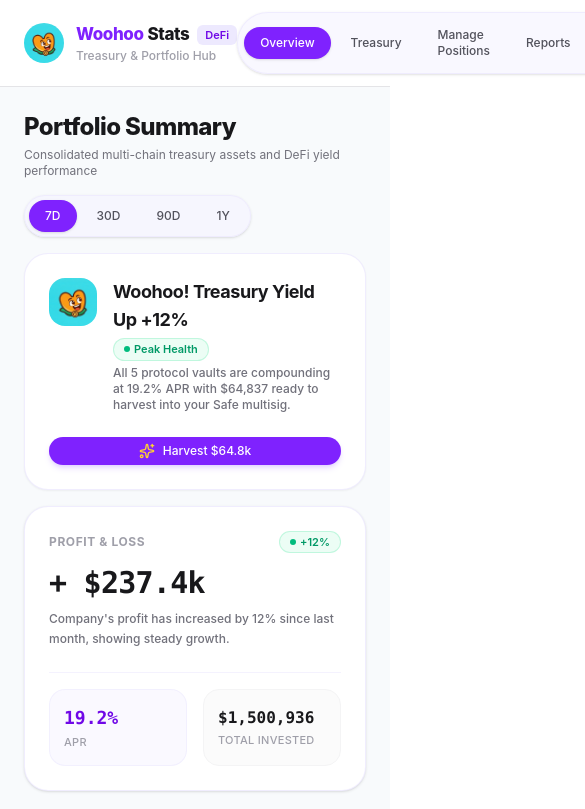
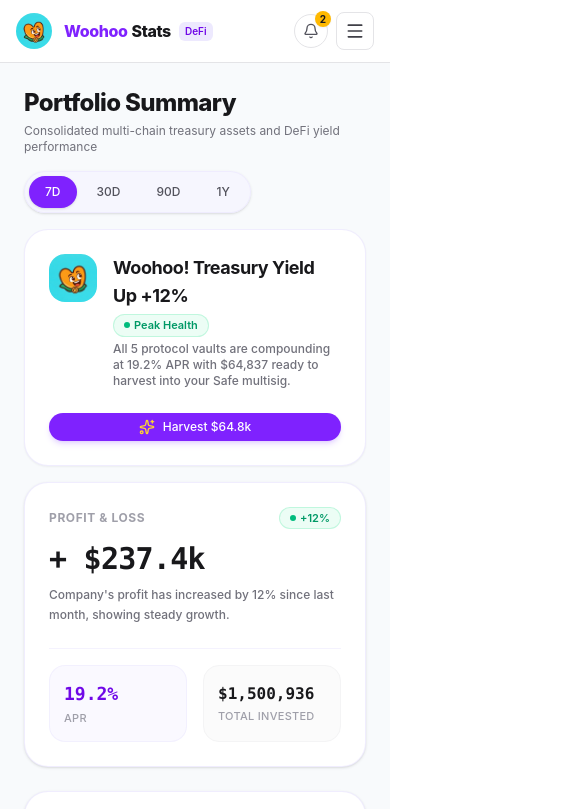
Before and after one commit to Maxwellsmall/Woohoo-Stats, a React (Vite) app: page / in a window 390 px wide. Shown: the top 809 px of the page, 585 px wide, since content can reach past the window. Built offline with nearby package versions, Linux system fonts and the light colour scheme.

Commit message:
Enhance Header component with mobile menu functionality and UI improvements

```diff
--- a/src/static/Header.jsx
+++ b/src/static/Header.jsx
@@ -1,13 +1,12 @@
-import React from 'react';
+import React, { useState } from 'react';
 import Logo from "../../public/logo/logo.png";
-import { Bell } from 'lucide-react';
+import { Bell, Menu, X } from 'lucide-react';
 import { Link, useLocation } from 'react-router-dom';
 
 export default function Header() {
-    const [activeTab, setActiveTab] = React.useState("Overview")
+    const [mobileMenuOpen, setMobileMenuOpen] = useState(false);
 
-    const location = useLocation()
-
+    const location = useLocation();
     const currentBasePath = location.pathname.split('#')[0];
 
     const tabs = [
@@ -21,40 +20,43 @@ export default function Header() {
     ];
 
   return (
-    <header className=" sticky top-0 z-10 flex items-center justify-between bg-white px-6 py-3 border-b border-zinc-200 w-full">
+    <header className="sticky top-0 z-50 flex items-center justify-between bg-white px-4 md:px-6 py-3 border-b border-zinc-200 w-full">
 
+      {/* Left: Brand Logo & Title */}
       <div className="flex items-center space-x-3">
-        <div className="h-10 w-10 rounded-full overflow-hidden flex items-center justify-center shrink-0">
+        <div className="h-9 w-9 md:h-10 md:w-10 rounded-full overflow-hidden flex items-center justify-center shrink-0">
           <img src={Logo} alt="Logo" className="h-full w-full object-cover" />
         </div>
 
         <div className="flex flex-col">
           <div className="flex items-center space-x-2">
-            <div className="flex items-center space-x-1 font-extrabold text-[17px] tracking-tight">
+            <div className="flex items-center space-x-1 font-extrabold text-base md:text-[17px] tracking-tight">
               <span className="text-violet-600">Woohoo</span>
               <span className="text-zinc-900">Stats</span>
             </div>
-            <span className="bg-violet-100 text-violet-700 text-[11px] font-semibold px-2 py-0.5 rounded-md">
+            <span className="bg-violet-100 text-violet-700 text-[10px] md:text-[11px] font-semibold px-1.5 py-0.5 rounded-md">
               DeFi
             </span>
           </div>
-          <span className="text-xs text-zinc-400 font-medium">Treasury & Portfolio Hub</span>
+          <span className="hidden sm:inline-block text-xs text-zinc-400 font-medium">
+            Treasury & Portfolio Hub
+          </span>
         </div>
       </div>
 
-     <nav className="flex items-center bg-violet-50/60 border border-violet-100/80 rounded-full p-1.5 space-x-1 shadow-sm">
+      {/* Desktop Navigation Links */}
+      <nav className="hidden lg:flex items-center bg-violet-50/60 border border-violet-100/80 rounded-full p-1.5 space-x-1 shadow-sm">
         {tabs.map((tab) => {
-          const isActive = activeTab ===
-              tab.href === "/"
+          // Pure route-based active check (no conflicting state)
+          const isActive = tab.href === "/"
             ? currentBasePath === "/" || currentBasePath === ''
-              : currentBasePath === tab.href
+            : currentBasePath === tab.href;
 
           return (
             <Link
               key={tab.name}
               to={tab.href}
-              onClick={() => setActiveTab(tab.name)}
-              className={`font-medium text-xs px-4 py-2 rounded-full transition-all ${
+              className={`font-medium text-xs px-3 xl:px-4 py-2 rounded-full transition-all ${
                 isActive
                   ? "bg-violet-600 text-white shadow-sm"
                   : "text-zinc-600 hover:text-zinc-900"
@@ -66,15 +68,16 @@ export default function Header() {
         })}
       </nav>
 
-      <div className="flex items-center space-x-3">
-        <button className="relative p-2.5 rounded-full border border-zinc-200 text-zinc-600 hover:bg-zinc-50 transition-colors">
+      {/* Right Actions: Notifications, Profile, & Mobile Menu Trigger */}
+      <div className="flex items-center space-x-2 md:space-x-3">
+        <button className="relative p-2 md:p-2.5 rounded-full border border-zinc-200 text-zinc-600 hover:bg-zinc-50 transition-colors">
           <Bell className="h-4 w-4" />
           <span className="absolute -top-1 -right-1 bg-amber-400 text-zinc-900 font-bold text-[10px] h-4 w-4 rounded-full flex items-center justify-center shadow-xs">
             2
           </span>
         </button>
 
-        <div className="flex items-center space-x-2 bg-violet-50/60 border border-violet-100/80 rounded-full py-1.5 px-3">
+        <div className="hidden sm:flex items-center space-x-2 bg-violet-50/60 border border-violet-100/80 rounded-full py-1.5 px-3">
           <div className="h-6 w-6 rounded-full overflow-hidden flex items-center justify-center shrink-0">
             <img src={Logo} alt="Profile" className="h-full w-full object-cover" />
           </div>
@@ -82,7 +85,42 @@ export default function Header() {
             Safe 3
           </span>
         </div>
+
+        {/* Mobile Menu Button */}
+        <button
+          onClick={() => setMobileMenuOpen(!mobileMenuOpen)}
+          className="lg:hidden p-2 rounded-lg border border-zinc-200 text-zinc-700 hover:bg-zinc-50 transition-colors"
+          aria-label="Toggle menu"
+        >
+          {mobileMenuOpen ? <X className="h-5 w-5" /> : <Menu className="h-5 w-5" />}
+        </button>
       </div>
+
+      {/* Mobile Navigation Dropdown Menu */}
+      {mobileMenuOpen && (
+        <div className="absolute top-full left-0 w-full bg-white border-b border-zinc-200 shadow-lg py-4 px-6 flex flex-col space-y-2 lg:hidden animate-in fade-in slide-in-from-top-2 duration-150">
+          {tabs.map((tab) => {
+            const isActive = tab.href === "/"
+              ? currentBasePath === "/" || currentBasePath === ''
+              : currentBasePath === tab.href;
+
+            return (
+              <Link
+                key={tab.name}
+                to={tab.href}
+                onClick={() => setMobileMenuOpen(false)}
+                className={`font-medium text-sm px-4 py-2.5 rounded-xl transition-all ${
+                  isActive
+                    ? "bg-violet-600 text-white shadow-sm"
+                    : "text-zinc-600 hover:bg-violet-50 hover:text-violet-900"
+                }`}
+              >
+                {tab.name}
+              </Link>
+            );
+          })}
+        </div>
+      )}
 
     </header>
   );
```
Lines whose indentation alone changed are shown as unchanged.
